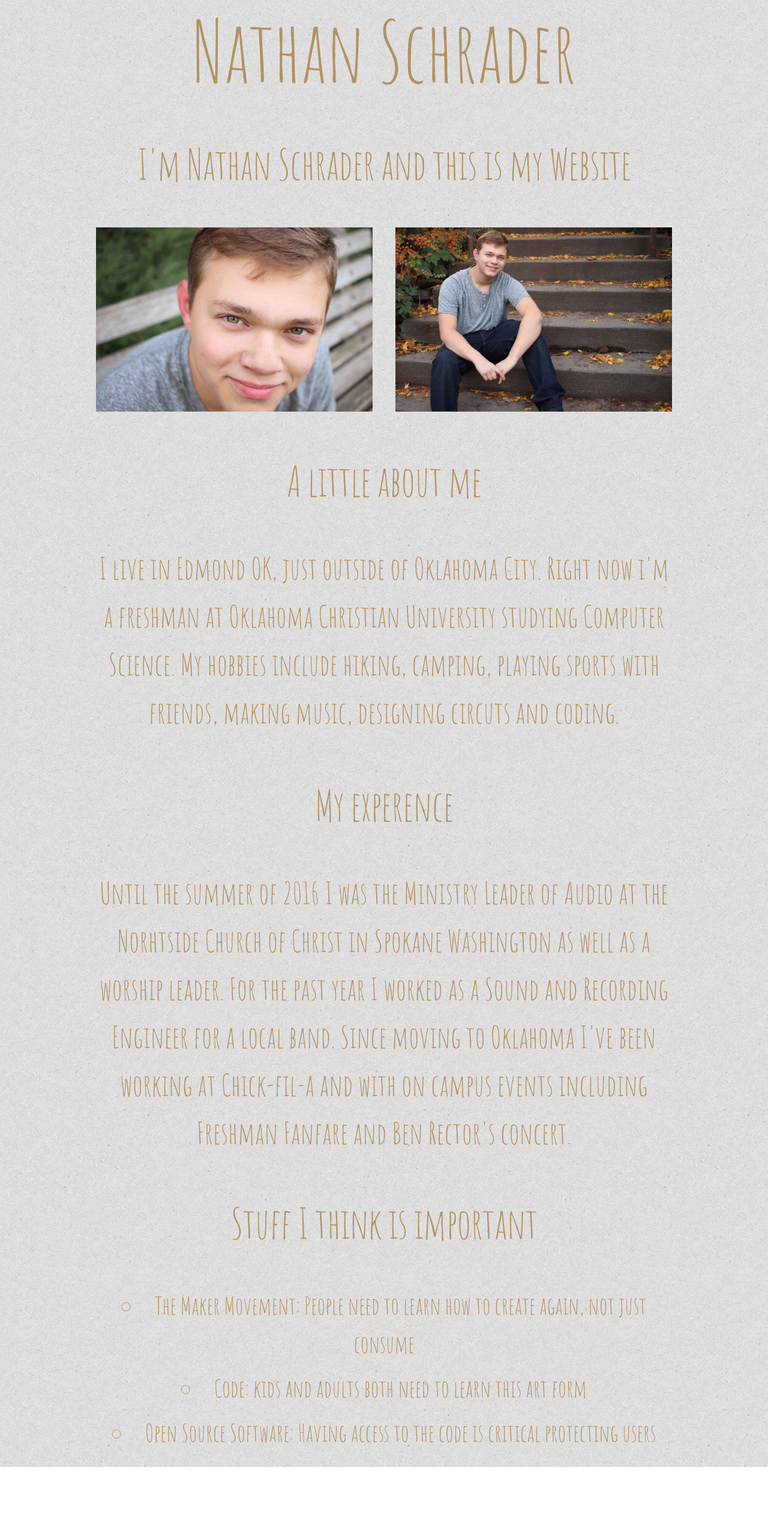
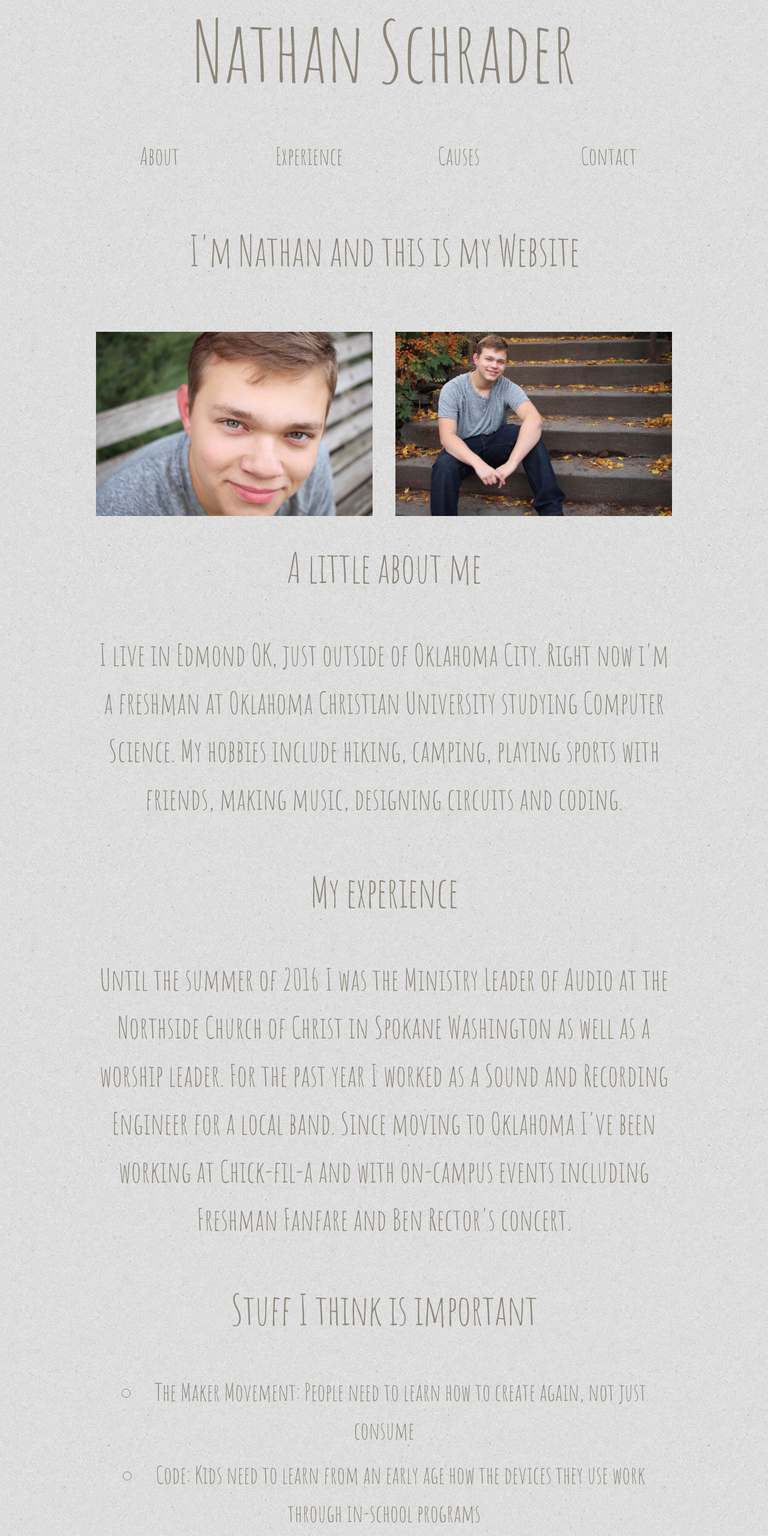
Before and after one commit to nathanschrader6/nathanschrader6.github.io, a plain HTML site: page index.html in a window 1280 px wide. Shown: the top 2560 px of the page at 60% size. Before the commit the page ends 2445 px from the top, so only its background shows below. Drawn offline with Linux system fonts and the light colour scheme.

Commit message:
more style

```diff
--- a/css/style.css
+++ b/css/style.css
@@ -1,5 +1,8 @@
 body {background-image: url(../img/textured_paper.png)}
-h1 {color: #b5915f; text-align: center; font-size: 14rem; font-family: 'Amatic SC', cursive;}
-h3 {color: #b5915f; text-align: center; font-size: 7rem; font-family: 'Amatic SC', cursive; padding: 4rem;}
-p {color: #b5915f; text-align: center; font-size: 5rem; font-family: 'Amatic SC', cursive;}
-li{color: #b5915f; text-align: center; font-size: 4rem; font-family: 'Amatic SC', cursive;}
+h1 {color: #8c8577; text-align: center; font-size: 14rem; font-family: 'Amatic SC', cursive;}
+h3 {color: #8c8577; text-align: center; font-size: 7rem; font-family: 'Amatic SC', cursive; padding: 4rem;}
+a:link {color: #8c8577; text-align: center;font-size: 4rem;padding-top: 10rem; font-family: 'Amatic SC', cursive; padding: 4rem; text-decoration: none;transition: all 1s;}
+a:visited {color: #8c8577; text-align: center; font-size: 4rem; font-family: 'Amatic SC', cursive; padding: 4rem; text-decoration: none;transition: all 1s;}
+a:hover {color: #00C1FF; text-align: center; font-size: 5rem; font-family: 'Amatic SC', cursive; padding: 4rem; padding-left: 11rem; text-decoration: none; transition: all 1s; }
+p {color: #8c8577; text-align: center; font-size: 5rem; font-family: 'Amatic SC', cursive;}
+li{color: #8c8577; text-align: center; font-size: 4rem; font-family: 'Amatic SC', cursive;}
--- a/index.html
+++ b/index.html
@@ -36,10 +36,16 @@
         <h1>Nathan Schrader</h1>
       </article>
     </div>
+    <div class="row">
+        <a href="#about" class="three columns">About</a>
+          <a href="#experence" class="three columns">Experience</a>
+            <a href="#causes" class="three columns">Causes</a>
+              <a href="#contact" class="three columns">Contact</a>
+    </div>
 
       <div class="row">
       <article class="twelve columns">
-        <h3>I'm Nathan Schrader and this is my Website</h3>
+        <h3>I'm Nathan and this is my Website</h3>
       </article>
     </div>
 
@@ -48,52 +54,57 @@
     <div class="row">
     <img class="six columns" src = "img/me.jpg"></img>
       <img class="six columns"src = "img/me2.jpg"></img>
-  </div>
 
 
 <div class="row">
-  <h3 class="twelve columns"> A little about me  </h3>
+  <h3 class="twelve columns" id="about"> A little about me  </h3>
   <hr></hr>
 </div>
 
 <div class="row">
   <article class="twelve columns" >
 <p> I live in Edmond OK, just outside of Oklahoma City. Right now i'm a freshman at Oklahoma Christian University
-  studying Computer Science. My hobbies include hiking, camping, playing sports with friends, making music, designing circuts
+  studying Computer Science. My hobbies include hiking, camping, playing sports with friends, making music, designing circuits
   and coding.
 </p>
 
-
 <div class="row">
-  <h3 class="twelve columns"> My experence </h3>
+  <h3 class="twelve columns" id = "experence"> My experience </h3>
   <hr></hr>
 </div>
 
 <div class="row">
   <article class="twelve columns" >
-<p> Until the summer of 2016 I was the Ministry Leader of Audio at the Norhtside Church of Christ in Spokane
+<p> Until the summer of 2016 I was the Ministry Leader of Audio at the Northside Church of Christ in Spokane
   Washington as well as a worship leader. For the past year I worked as a Sound and Recording Engineer for a local band. Since
-  moving to Oklahoma I've been working at Chick-fil-a and with on campus events including Freshman
+  moving to Oklahoma I've been working at Chick-fil-a and with on-campus events including Freshman
   Fanfare and Ben Rector's concert.
 </p>
-
+</article>
+</div>
 
 <div class="row">
-  <h3 class="twelve columns"> Stuff I think is important</h3>
+  <h3 class="twelve columns" id = "causes"> Stuff I think is important</h3>
   <ul>
     <li>The Maker Movement: People need to learn how to create again, not just consume</li>
-    <li>Code: kids and adults both need to learn this art form</li>
-    <li>Open Source Software: Having access to the code is critical protecting users </li>
-
-  </ul>
+    <li>Code: Kids need to learn from an early age how the devices they use work through in-school programs</li>
+    <li>Open Source Software: Having access to the code is critical protecting users freedom and privacy</li>
+    <li>Music: Music and music teachers have had a profound impact on my life</li>
+</ul>
 </div>
 
 
 <div class="row">
 
 </div>
-</article>
+
+
+<div class="row">
+  <article class="twelve columns" >
+  <h3 class="twelve columns" id="contact">We should talk sometime</h3>
+<p> Add contact form later</p>
 </div>
+
 
 
 
```
